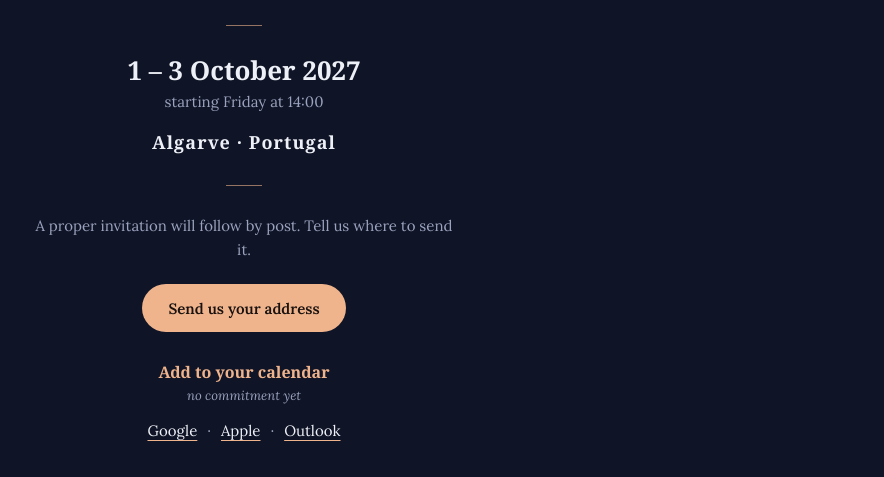
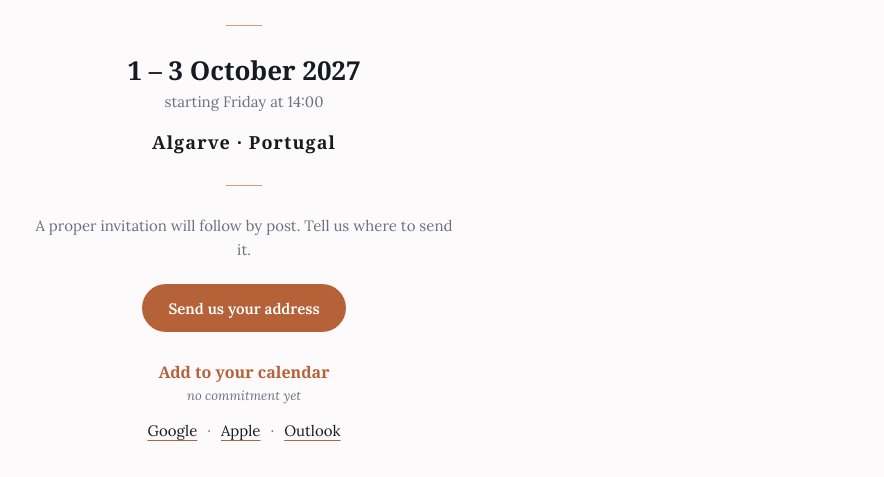
Before and after one commit to Hoffmma5/save-the-date, a plain HTML site: page index.html in a window 1280 px wide. Shown: the part 323-800 px from the top of the page, without its empty margins (396-1280 px from the left). Drawn offline with Linux system fonts and the dark colour scheme; a web font is replaced by a local one.

Commit message:
Use the light theme only
Drop the dark colour scheme and tell browsers the page is light-only.

Co-Authored-By: Claude Opus 5.5 <noreply@anthropic.com>

```diff
--- a/css/style.css
+++ b/css/style.css
@@ -17,21 +17,6 @@
   --sc: "Cormorant SC", "Cormorant Garamond", Georgia, serif;
   --script: "Beth Ellen", "Brush Script MT", cursive;
   color-scheme: light;
-}
-
-@media (prefers-color-scheme: dark) {
-  :root {
-    --bg: #0f1426;
-    --surface: #182038;
-    --text: #eef0f7;
-    --muted: #9aa2bd;
-    --line: rgba(238, 240, 247, .14);
-    --ink: #f0b48c;
-    --ink-text: #1a1210;
-    --olive: #ece4c6;
-    --danger: #ff8a80;
-    color-scheme: dark;
-  }
 }
 
 * { box-sizing: border-box; }
--- a/index.html
+++ b/index.html
@@ -11,6 +11,7 @@
   <meta property="og:type" content="website">
   <meta property="og:url" content="https://save.marekandpaulo.com/">
   <meta name="theme-color" content="#fcfafa">
+  <meta name="color-scheme" content="light only">
   <link rel="icon" href="favicon.svg" type="image/svg+xml">
 
   <link rel="preconnect" href="https://fonts.googleapis.com">
```
